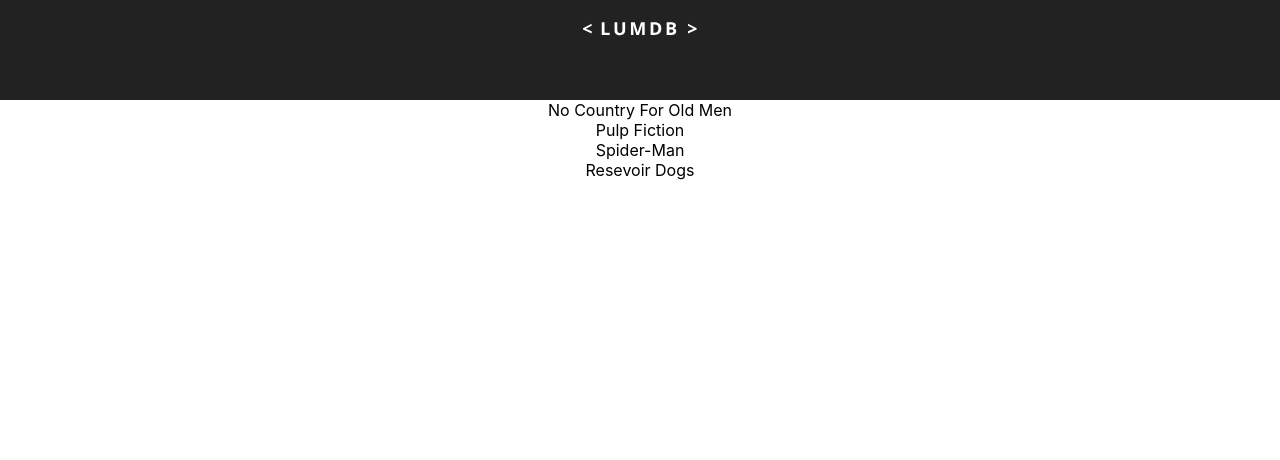
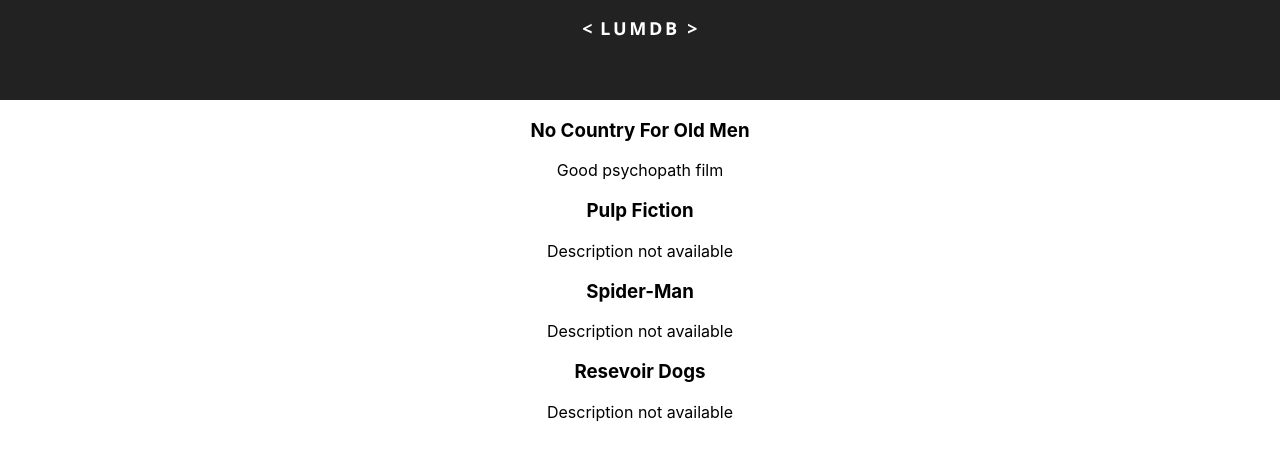
Before and after one commit to EricMTodd/lvluptuts_react16, a React (Create React App) app in the folder emdb/: page / in a window 1280 px wide. Shown: the top 460 px of the page. Built offline with nearby package versions, Linux system fonts and the light colour scheme.

Commit message:
end of video #10

```diff
--- a/emdb/package.json
+++ b/emdb/package.json
@@ -3,6 +3,7 @@
   "version": "0.1.0",
   "private": true,
   "dependencies": {
+    "prop-types": "^15.6.2",
     "react": "^16.6.3",
     "react-dom": "^16.6.3",
     "react-scripts": "^2.1.1"
--- a/emdb/src/App.js
+++ b/emdb/src/App.js
@@ -7,7 +7,8 @@
 const movies = [
   {
     id: 1,
-    title: "No Country For Old Men"
+    title: "No Country For Old Men",
+    desc: "Good psychopath film"
   },
   {
     id: 2,
@@ -31,7 +32,7 @@
           <img src={logo} className="App-logo" alt="logo" />
         </header>
         {movies.map(movie => (
-          <Movie key={movie.id} movie={movie} />
+          <Movie key={movie.id} movie={movie} desc={movie.desc} />
         ))}
       </div>
     );
--- a/emdb/src/Movie.js
+++ b/emdb/src/Movie.js
@@ -1,7 +1,24 @@
 import React, { Component } from "react";
+import PropTypes from "prop-types";
 
 export default class Movie extends Component {
+  static propTypes = {
+    movie: PropTypes.shape({
+      title: PropTypes.string.isRequired
+    }),
+    desc: PropTypes.string
+  };
+
+  static defaultProps = {
+    desc: "Description not available"
+  };
+
   render() {
-    return <div>{this.props.movie.title}</div>;
+    return (
+      <div>
+        <h3>{this.props.movie.title}</h3>
+        <p>{this.props.desc}</p>
+      </div>
+    );
   }
 }
```
